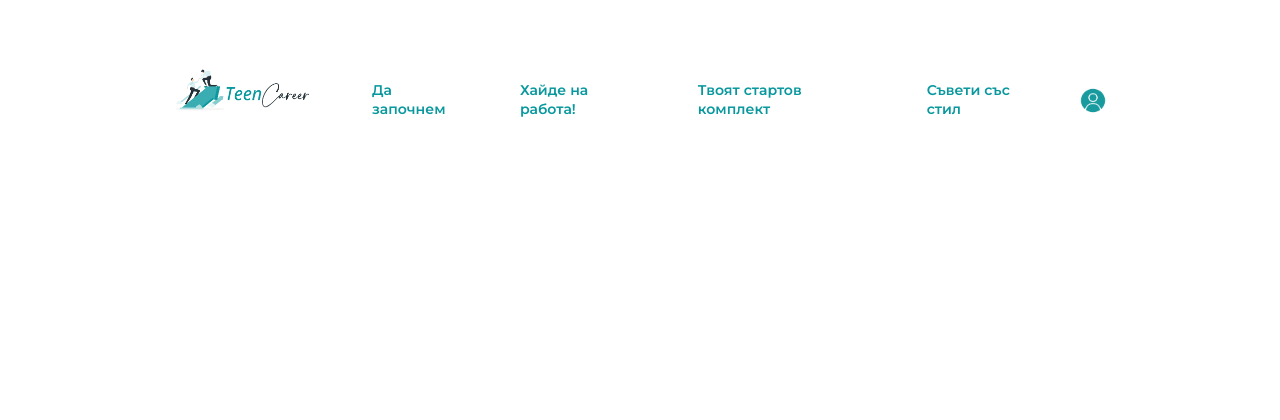
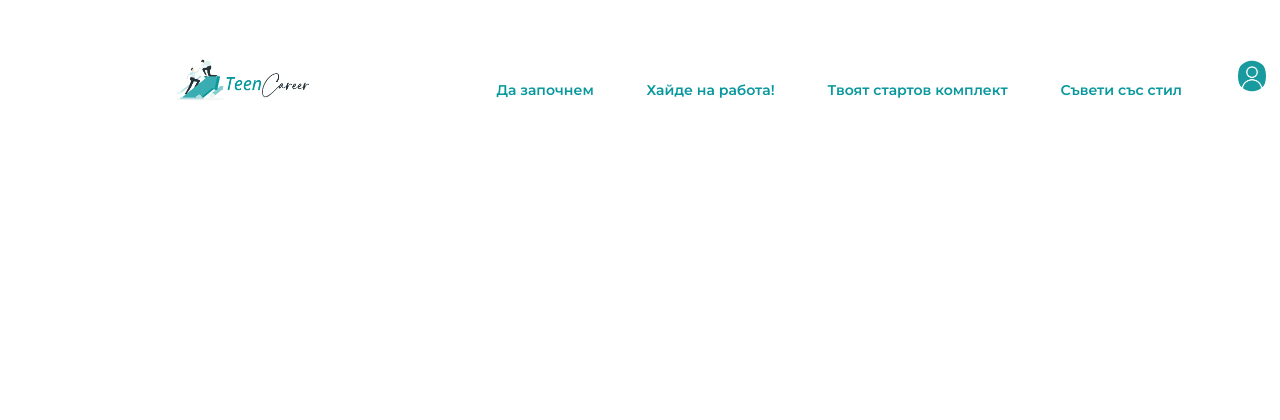
Before and after one commit to NikolPetrova11/TeenCareer2, a PHP site: page / in a window 1280 px wide. Shown: the top 420 px of the page. Run offline with PHP 8.4, Linux system fonts and the light colour scheme; some web fonts are replaced.

Commit message:
pfp button

```diff
--- a/index.html
+++ b/index.html
@@ -20,9 +20,9 @@
                 <li><a href="">Твоят стартов комплект</a></li>
                 <li><a href="">Съвети със стил</a></li>
             </ul>
-        </div>
-        <img src="viber_image_2025-07-15_17-38-46-235.png" class="profile">
-    </div>
+       <button class="profile-btn">
+    <img src="viber_image_2025-07-15_17-38-46-235.png" alt="Profile" class="profile">
+  </button>
 
 </header>
 <section class="home">
--- a/style.css
+++ b/style.css
@@ -76,13 +76,44 @@
     width:100%;
 }
 
-.profile{
+.navbar {
+  display: flex;
+  justify-content: space-between; /* лого отляво, линкове в средата, бутон вдясно */
+  align-items: center;
+  padding: 10px 30px;
+}
 
-    margin-right: 12.81vw;
-    width: 2.34vw;
-    height: auto;
+.nav-links {
+  display: flex;
+  gap: 30px; /* разстояние между линковете */
+}
 
- }
+.nav-links a {
+  text-decoration: none;
+  color: teal;
+  font-weight: 600;
+}
+
+.profile-btn {
+  background: none;
+  border: none;
+  cursor: pointer;
+  border-radius: 50%;
+  width: 40px;
+  height: 40px;
+  display: flex;
+  align-items: center;
+  justify-content: center;
+}
+
+.profile {
+  width: 100%;
+  height: 100%;
+  border-radius: 50%;
+  object-fit: cover;
+}
+
+
 
 
 .menu-container {
```
